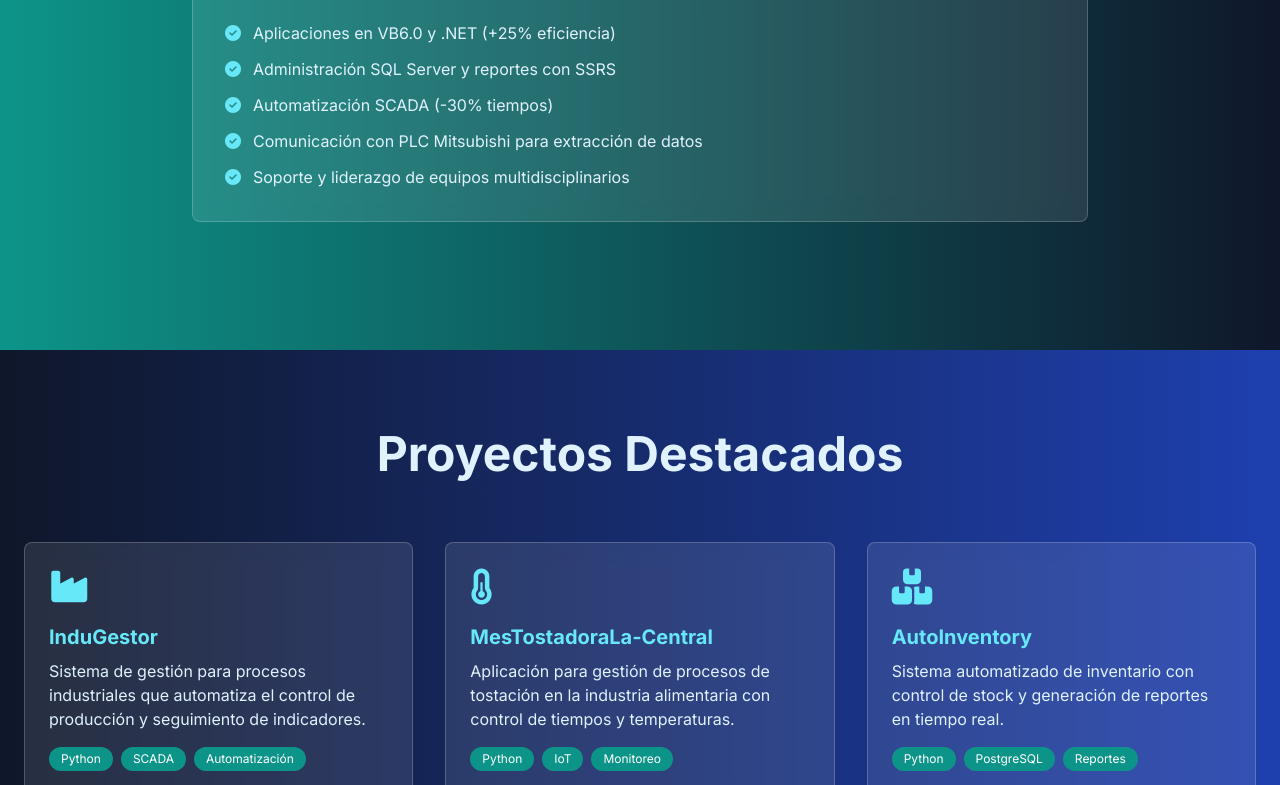
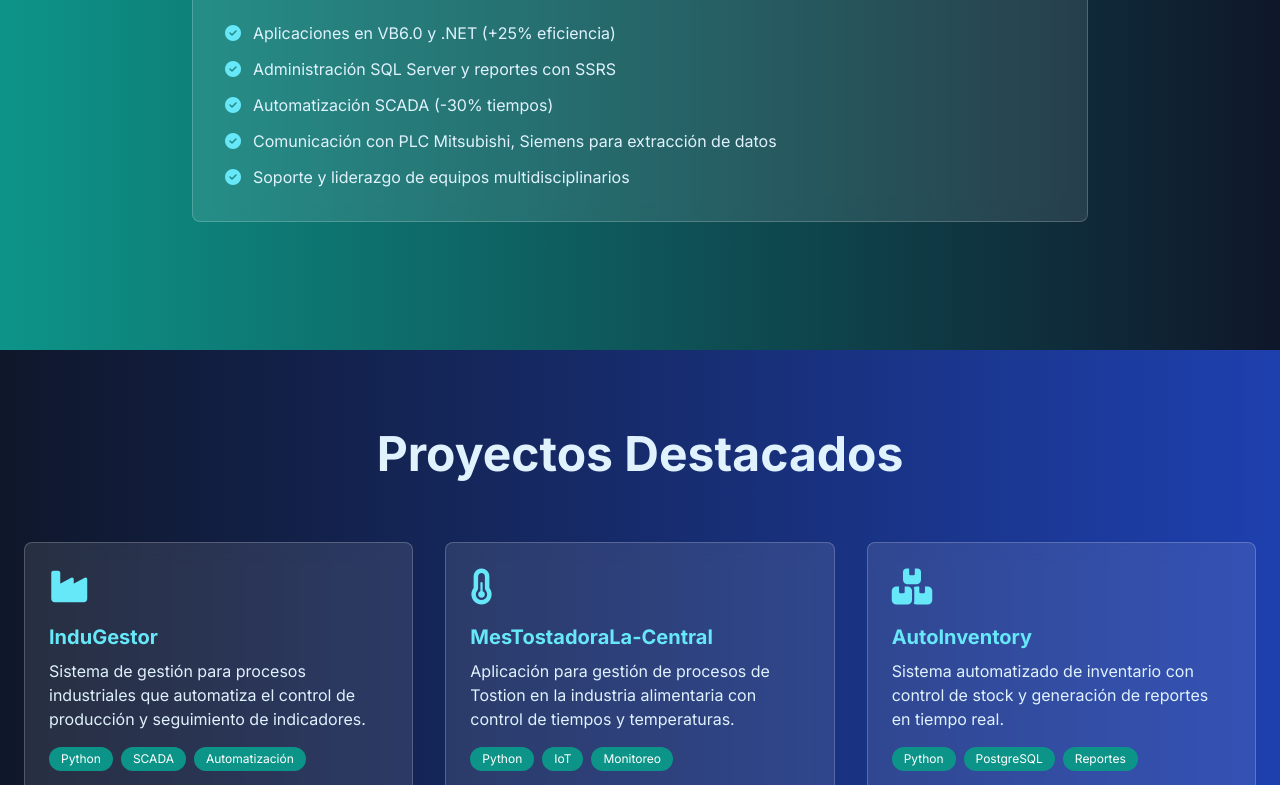
Before and after one commit to jdarangom2012/portafolio-juan-david, a plain HTML site: page index.html in a window 1280 px wide. Shown: the part 2300-3085 px from the top of the page. Drawn offline with nearby package versions, Linux system fonts and the light colour scheme.

Commit message:
Actualizar descripciones: cambiar 'tostación' por 'Tostion' y agregar Siemens a comunicación PLC

```diff
--- a/index.html
+++ b/index.html
@@ -302,7 +302,7 @@
                             </li>
                             <li class="flex items-start space-x-3">
                                 <i class="fas fa-check-circle text-ocean-light mt-1"></i>
-                                <span>Comunicación con PLC Mitsubishi para extracción de datos</span>
+                                <span>Comunicación con PLC Mitsubishi, Siemens para extracción de datos</span>
                             </li>
                             <li class="flex items-start space-x-3">
                                 <i class="fas fa-check-circle text-ocean-light mt-1"></i>
@@ -349,7 +349,7 @@
                         <i class="fas fa-thermometer-half text-4xl text-ocean-light mb-4"></i>
                         <h3 class="text-xl font-bold text-ocean-light mb-2">MesTostadoraLa-Central</h3>
                         <p class="text-ocean-surface mb-4">
-                            Aplicación para gestión de procesos de tostación en la industria alimentaria con control de tiempos y temperaturas.
+                            Aplicación para gestión de procesos de Tostion en la industria alimentaria con control de tiempos y temperaturas.
                         </p>
                     </div>
                     <div class="flex flex-wrap gap-2 mb-4">
```
